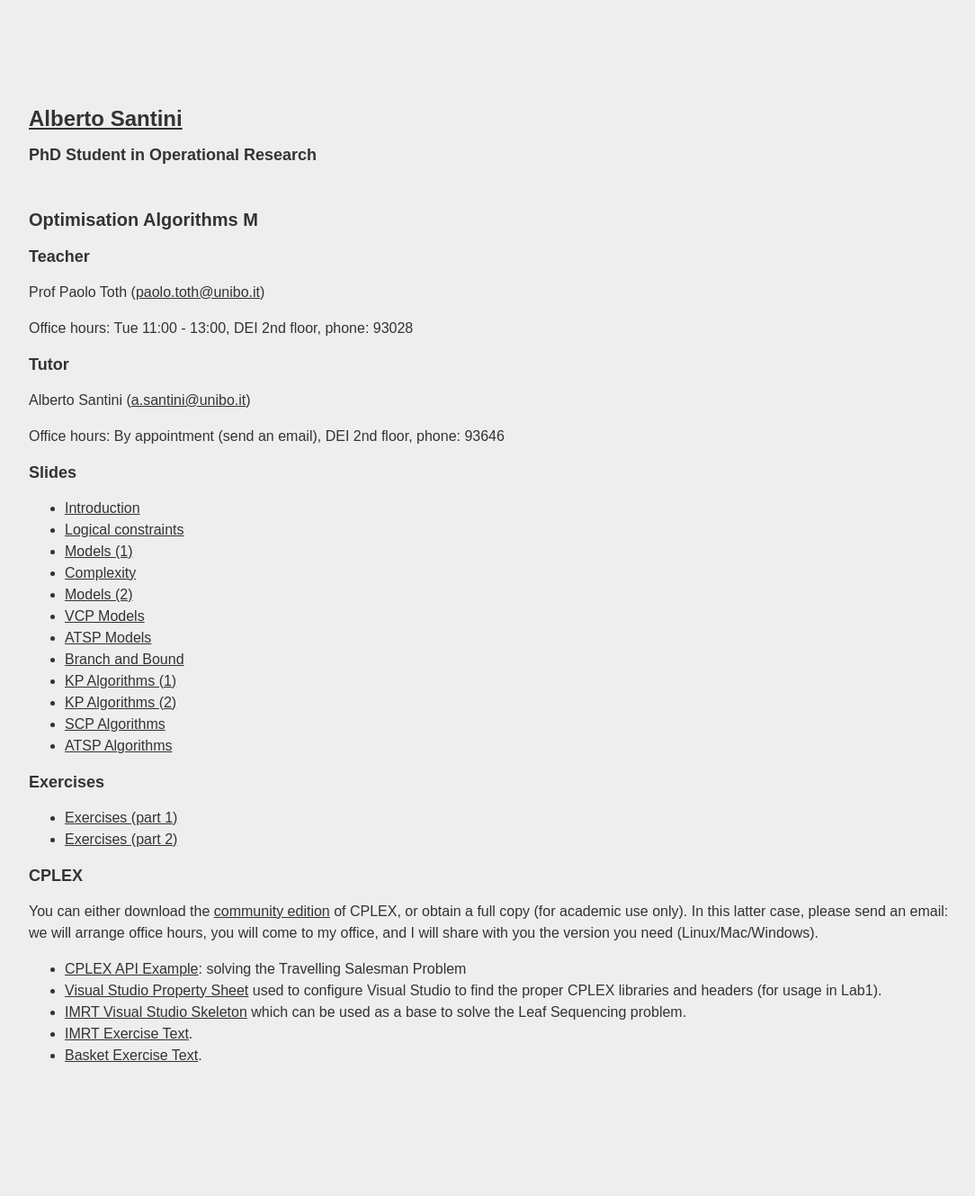
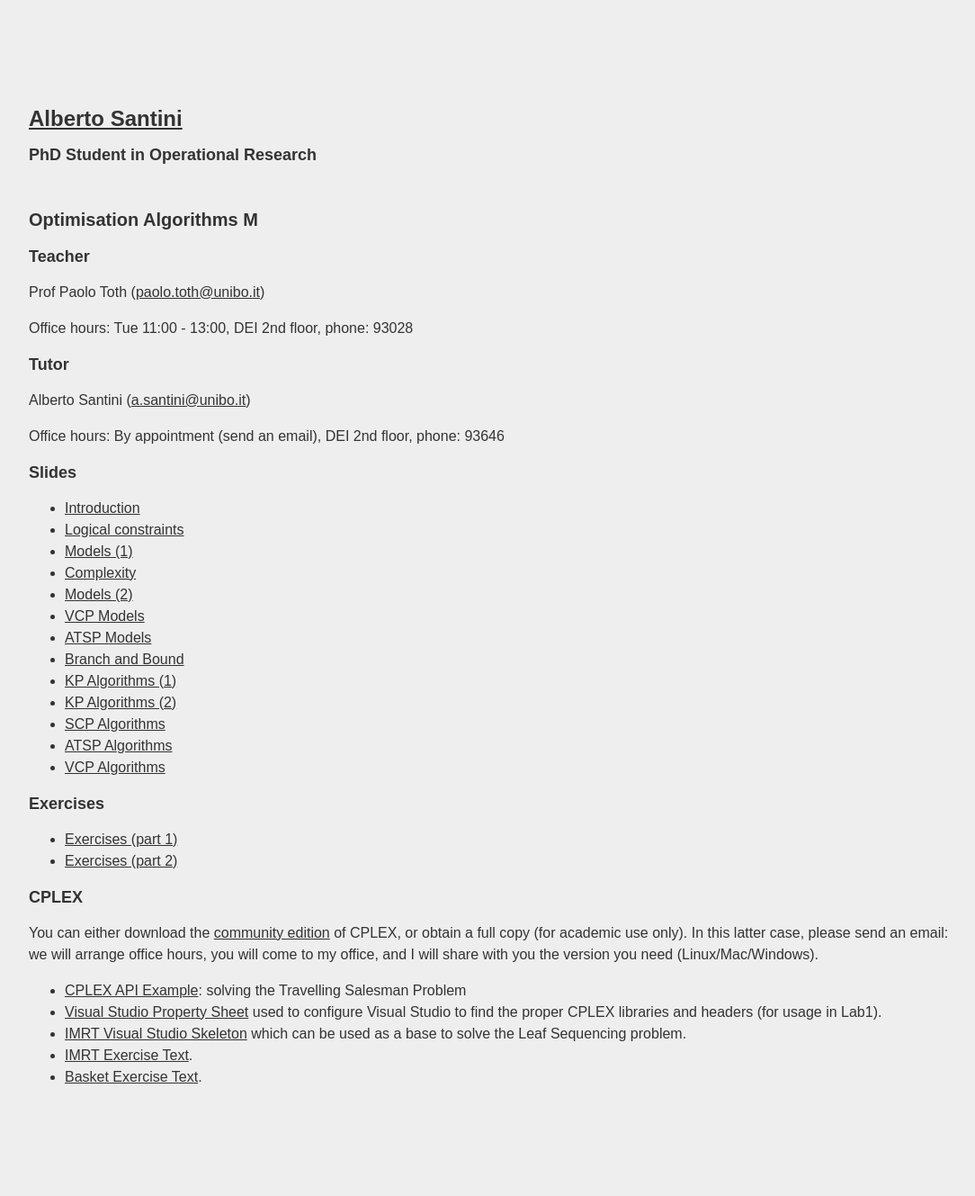
Before and after one commit to alberto-santini/alberto-santini.github.io, a Jekyll site: the page built from oa/index.html, in a window 1280 px wide. Shown: the whole page at 90% size, without its empty margins (88-1172 px from the left). Built offline with Jekyll 4.4.1, drawn with Linux system fonts in a browser that asks for light colours; before the commit the page ends 1305 px from its top, so only the background shows below that.

Commit message:
Added last OA file

```diff
--- a/oa/index.html
+++ b/oa/index.html
@@ -45,6 +45,7 @@
       <li><a href="/files/oa/OPT-ALG_2016_10_KP_Algorithms.pdf">KP Algorithms (2)</a></li>
       <li><a href="/files/oa/OPT-ALG_2016_11_SCP_Algorithms.pdf">SCP Algorithms</a></li>
       <li><a href="/files/oa/OPT-ALG_2016_12_ATSP_Algorithms.pdf">ATSP Algorithms</a></li>
+      <li><a href="/files/oa/OPT-ALG_2016_13_VCP_Algorithms.pdf">VCP Algorithms</a></li>
     </ul>
   </div>
 
```
Also changed, not shown: 1 other file.
